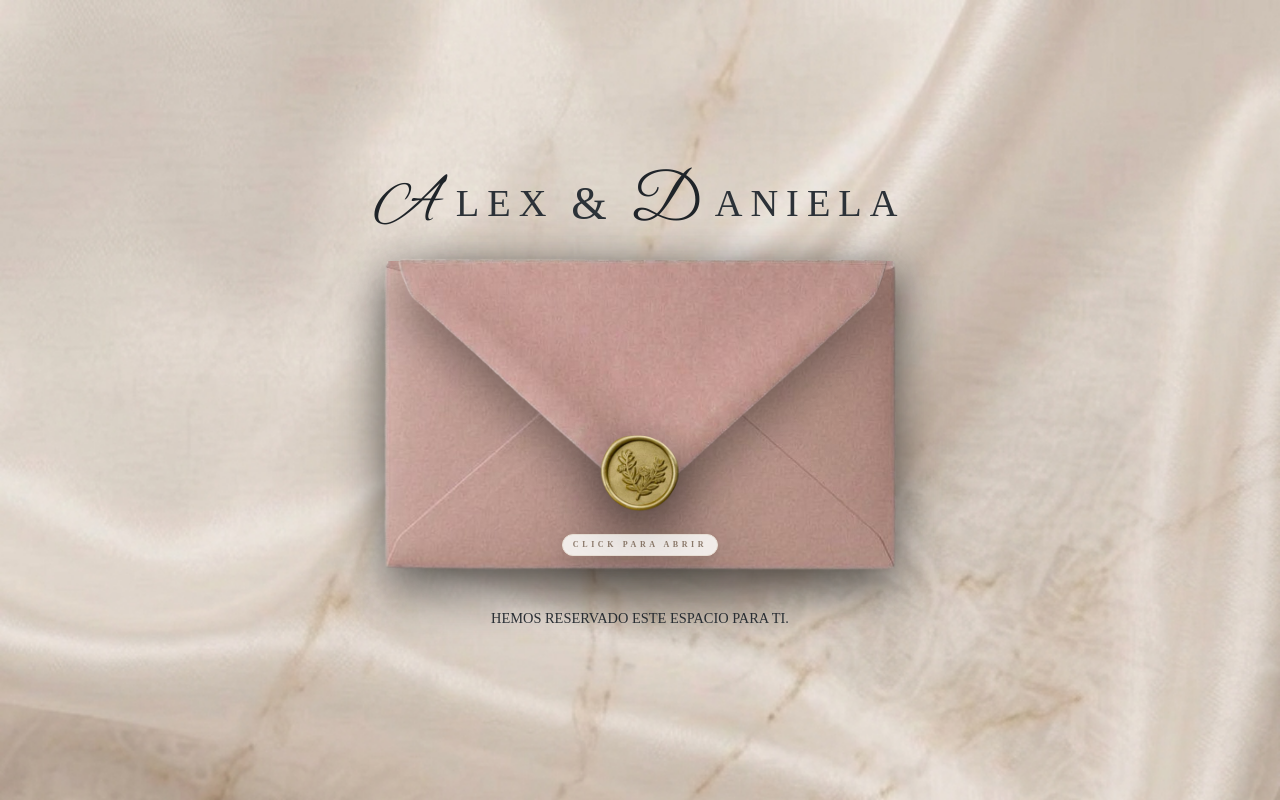
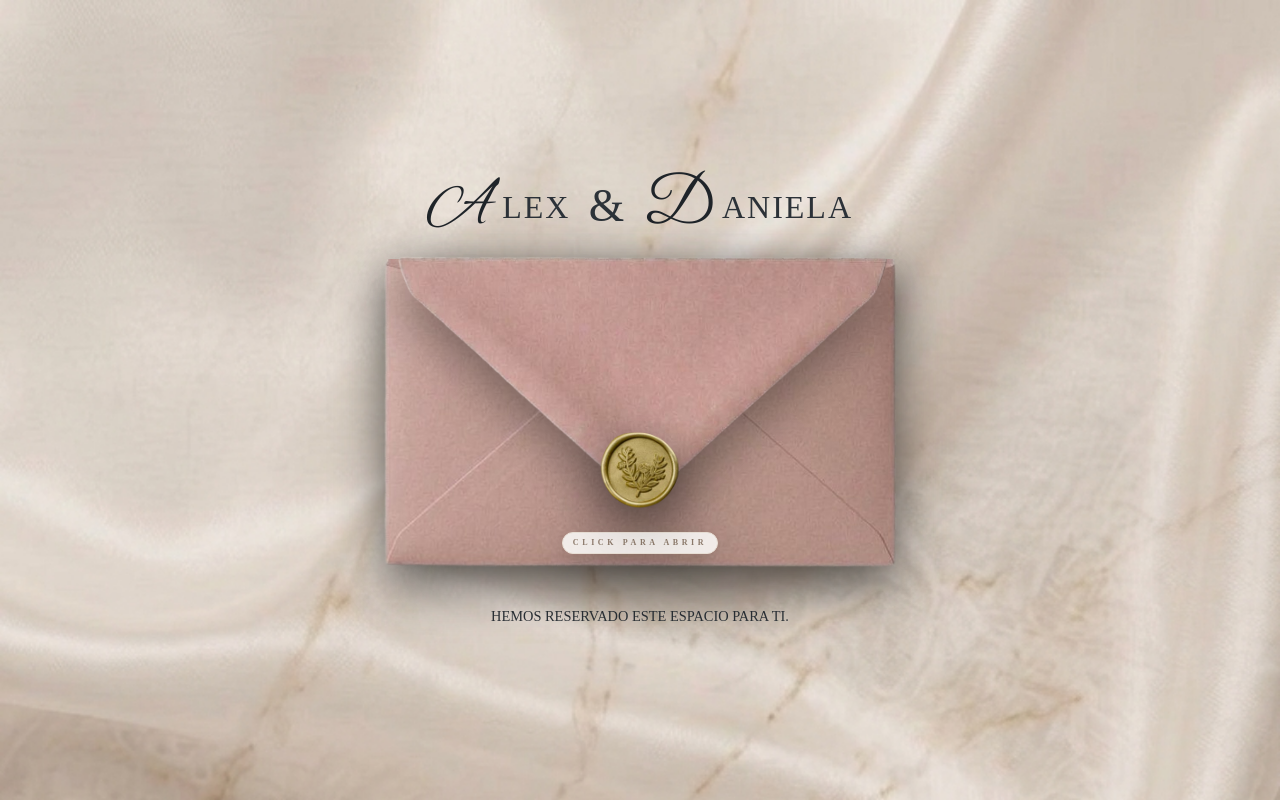
Before and after one commit to Leo1827/boda-invitation-alex-daniela, a Next.js app: page / in a window 1280 px wide. Built offline with nearby package versions, Linux system fonts and the light colour scheme.

Commit message:
update: changed font and spacing in title

```diff
--- a/components/Hero/Hero.module.css
+++ b/components/Hero/Hero.module.css
@@ -45,14 +45,14 @@
 
 /* Title */
 .title {
-  font-size: 2.4rem; /* text-2xl */
-  letter-spacing: 8px;
+  font-size: 2rem; /* text-2xl */
+  letter-spacing: 2px;
   text-transform: uppercase;
   display: flex;
   align-items: center;
   justify-content: center;
-  gap: 0.5rem; /* gap-2 */
-  margin-bottom: 0.5rem; /* mb-10 */
+  gap: 0.6rem; /* gap-2 */
+  margin-bottom: 0.2rem; /* mb-10 */
   color: #2c3238;
 }
 
```
